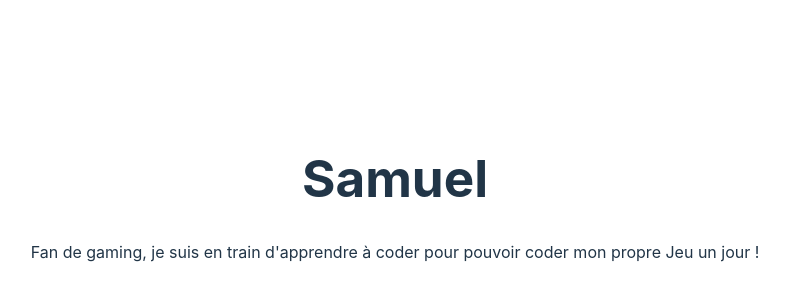
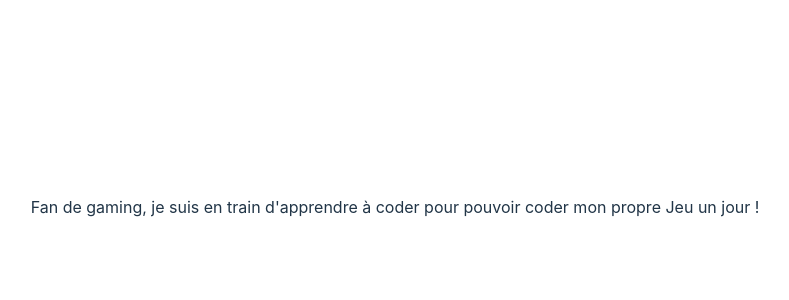
Before and after one commit to TheFullMan/intro-react-fsd-, a React (Vite) app: page / in a window 1280 px wide. Shown: the part 202-502 px from the top of the page, without its empty margins (245-1034 px from the left). Built offline with nearby package versions, Linux system fonts and the light colour scheme.

Commit message:
initial commit

```diff
--- a/src/User.jsx
+++ b/src/User.jsx
@@ -1,7 +1,12 @@
 const User = () => {
+
+    const myName = 'Samuel'
+    const myLastName = 'Armagnac'
+    const myAge = 27
+
     return (
       <>
-        <h1>Samuel</h1>
+        <h1>{}</h1>
         <p>Fan de gaming, je suis en train d'apprendre à coder pour pouvoir coder mon propre Jeu un jour !</p>
       </>
     );
```
